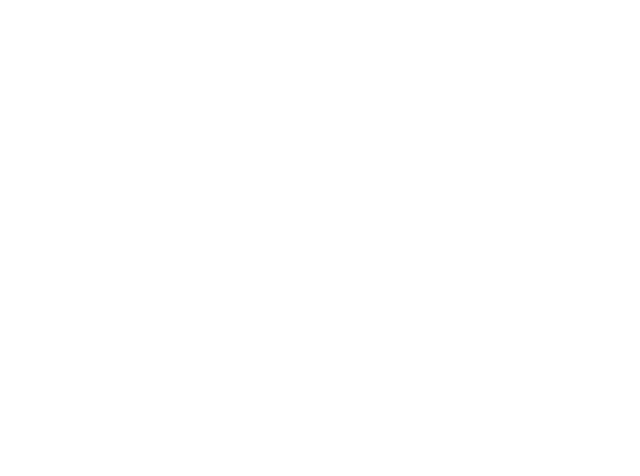
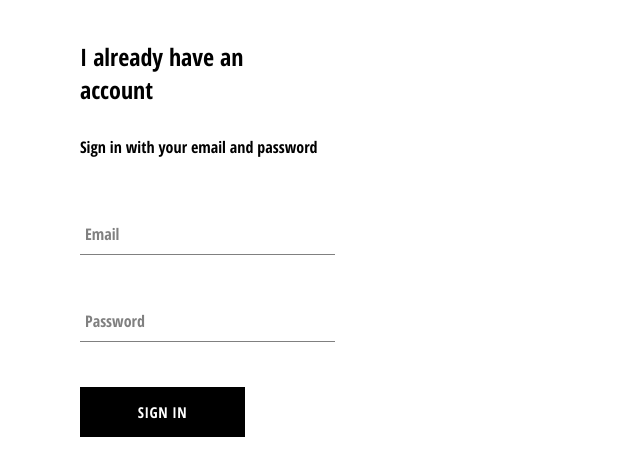
Before and after one commit to filippow/e-commerce, a React (Create React App) app: page /auth in a window 1280 px wide. Shown: the top 476 px of the page, without its empty margins (0-640 px from the left). Built offline with nearby package versions, Linux system fonts and the light colour scheme.

Commit message:
Add Sign In Form

```diff
--- a/src/App.js
+++ b/src/App.js
@@ -4,6 +4,7 @@
 
 import HomePage from "./pages/home/HomePage";
 import ShopPage from "./pages/shop/ShopPage";
+import Auth from "./pages/auth/auth";
 
 
 function App() {
@@ -12,6 +13,7 @@
             <Switch>
                 <Route exact path='/' component={HomePage}/>
                 <Route path='/shop' component={ShopPage}/>
+                <Route path='/auth' component={Auth}/>
             </Switch>
         </div>
     )
--- /dev/null
+++ b/src/components/auth/signIn/sign-in.jsx
@@ -0,0 +1,60 @@
+import React, {Component} from 'react';
+
+import './sign-in.scss';
+
+import FormField from "../../form-field/form-field";
+import Button from "../../button/button";
+
+class SignIn extends Component {
+    state = {
+        email: '',
+        password: ''
+    }
+
+    handleChange = event => {
+        const {value, name} = event.target;
+
+        this.setState({
+            [name]: value
+        })
+    }
+
+    handleSubmit = event => {
+        event.preventDefault();
+
+        this.setState({
+            email: '',
+            password: ''
+        })
+    }
+
+    render() {
+        return (
+            <div className='sign-in'>
+                <h2>I already have an account</h2>
+                <span className='title'>Sign in with your email and password</span>
+                <form onSubmit={this.handleSubmit}>
+                    <FormField
+                        name='email'
+                        type='email'
+                        label='Email'
+                        value={this.state.email}
+                        required
+                        handleChange={this.handleChange}
+                    />
+                    <FormField
+                        name='password'
+                        type='password'
+                        label='Password'
+                        value={this.state.password}
+                        required
+                        handleChange={this.handleChange}
+                    />
+                    <Button type='submit'>Sign in</Button>
+                </form>
+            </div>
+        );
+    }
+}
+
+export default SignIn;
--- /dev/null
+++ b/src/components/auth/signIn/sign-in.scss
@@ -0,0 +1,9 @@
+.sign-in {
+  width: 30vh;
+  display: flex;
+  flex-direction: column;
+
+  .title {
+    margin: 10px 0
+  }
+}
--- /dev/null
+++ b/src/components/button/button.jsx
@@ -0,0 +1,13 @@
+import React from 'react';
+
+import './button.scss';
+
+const Button = ({children, ...otherProps}) => {
+    return (
+        <button className='custom-button' {...otherProps}>
+            {children}
+        </button>
+    );
+};
+
+export default Button;
--- /dev/null
+++ b/src/components/button/button.scss
@@ -0,0 +1,22 @@
+.custom-button {
+  min-width: 165px;
+  width: auto;
+  height: 50px;
+  letter-spacing: 0.5px;
+  line-height: 50px;
+  padding: 0 35px 0 35px;
+  font-size: 15px;
+  background-color: black;
+  color: white;
+  text-transform: uppercase;
+  font-family: 'Open Sans Condensed';
+  font-weight: bolder;
+  border: none;
+  cursor: pointer;
+
+  &:hover {
+    background-color: white;
+    color: black;
+    border: 1px solid black;
+  }
+}
--- /dev/null
+++ b/src/components/form-field/form-field.jsx
@@ -0,0 +1,35 @@
+import React from 'react';
+
+import './form-field.scss';
+
+
+const FormField = ({handleChange, label, ...otherProps}) => {
+
+    const getLabel = labelText => {
+        if (!labelText) {
+            return null;
+        }
+
+        return (
+            <label
+                className={`${otherProps.value.length ? 'shrink' : ''} form-input-label`}>
+                {labelText}
+            </label>
+        )
+    }
+
+    return (
+        <div className='group'>
+            <input
+                className='form-input'
+                onChange={handleChange}
+                {...otherProps}
+            />
+            {
+                getLabel(label)
+            }
+        </div>
+    );
+};
+
+export default FormField;
--- /dev/null
+++ b/src/components/form-field/form-field.scss
@@ -0,0 +1,54 @@
+$sub-color: grey;
+$main-color: black;
+
+@mixin shrinkLabel {
+  top: -14px;
+  font-size: 12px;
+  color: $main-color;
+}
+
+.group {
+  position: relative;
+  margin: 45px 0;
+
+  .form-input {
+    background: none;
+    background-color: white;
+    color: $sub-color;
+    font-size: 18px;
+    padding: 10px 10px 10px 5px;
+    display: block;
+    width: 100%;
+    border: none;
+    border-radius: 0;
+    border-bottom: 1px solid $sub-color;
+    margin: 25px 0;
+
+    &:focus {
+      outline: none;
+    }
+
+    &:focus ~ .form-input-label {
+      @include shrinkLabel();
+    }
+  }
+
+  input[type='password'] {
+    letter-spacing: 0.3em;
+  }
+
+  .form-input-label {
+    color: $sub-color;
+    font-size: 16px;
+    font-weight: normal;
+    position: absolute;
+    pointer-events: none;
+    left: 5px;
+    top: 10px;
+    transition: 300ms ease all;
+
+    &.shrink {
+      @include shrinkLabel();
+    }
+  }
+}
--- /dev/null
+++ b/src/pages/auth/auth.jsx
@@ -0,0 +1,15 @@
+import React from 'react';
+
+import './auth.scss';
+
+import SignIn from "../../components/auth/signIn/sign-in";
+
+const Auth = () => {
+    return (
+        <div className='auth'>
+            <SignIn/>
+        </div>
+    );
+};
+
+export default Auth;
```
Also changed, not shown: src/pages/auth/auth.scss (added).
